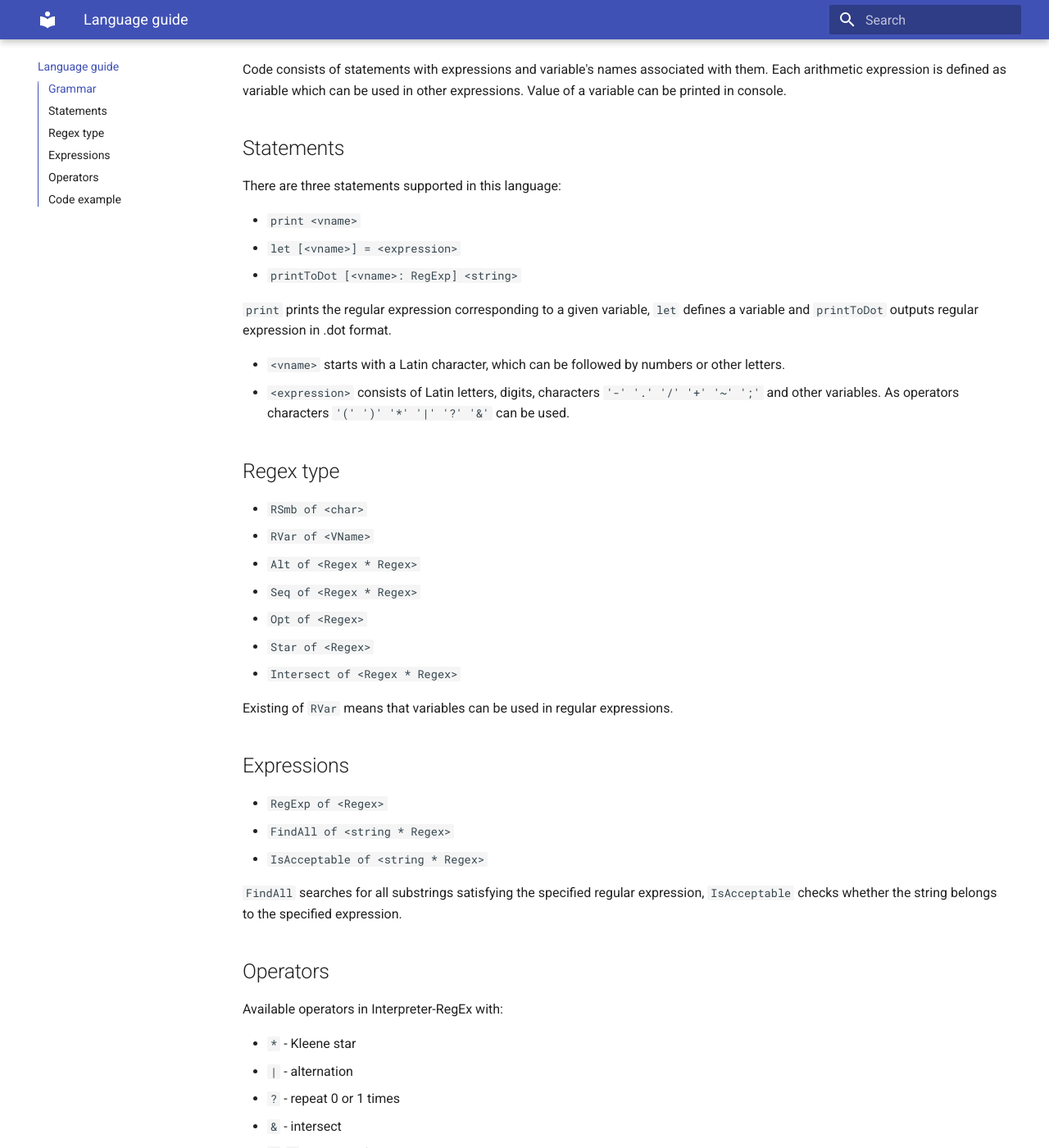
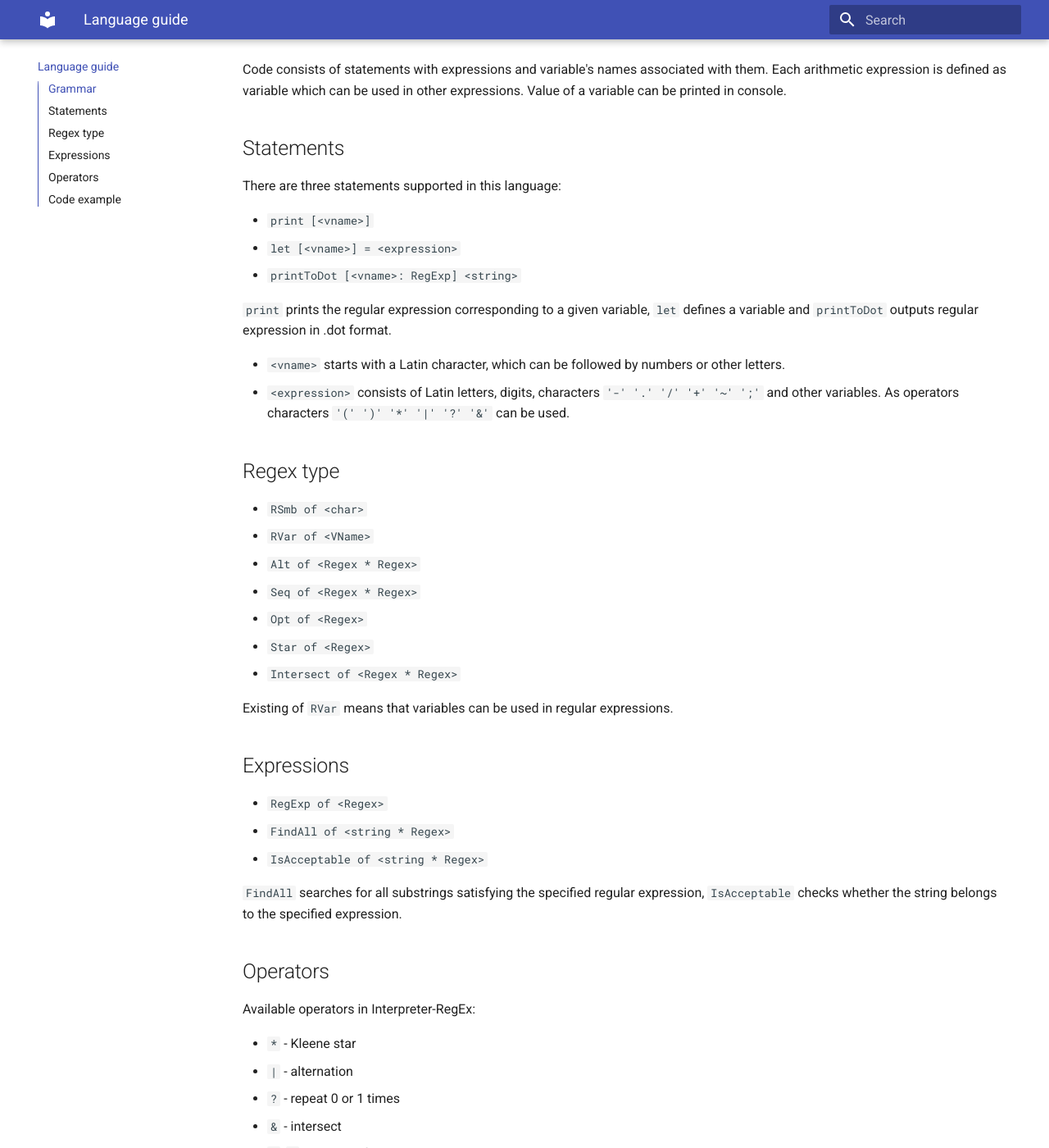
Before and after one commit to vnmsklnk/Interpreter-RegEx, an MkDocs documentation site: the page built from docs/Language.md, in a window 1280 px wide and 1400 px high, scrolled down 272 px. Shown: the whole window at 82% size. Built offline with MkDocs 1.6.1 and Material for MkDocs 9.7.7, drawn with Linux system fonts in a browser that asks for light colours.

Commit message:
some language guide and readme fixes

```diff
--- a/docs/Language.md
+++ b/docs/Language.md
@@ -11,7 +11,7 @@ Each arithmetic expression is defined as variable which can be used in other exp
 
 There are three statements supported in this language:
 
-*	`print <vname>`
+*	`print [<vname>]`
 *	`let [<vname>] = <expression>`
 *   `printToDot [<vname>: RegExp] <string>`
 
@@ -42,7 +42,7 @@ Existing of `RVar` means that variables can be used in regular expressions.
 
 ## Operators
 
-Available operators in Interpreter-RegEx with:
+Available operators in Interpreter-RegEx:
 
 * `*` - Kleene star
 * `|` - alternation
```
Also changed, not shown: README.md (+4 -4 lines).
